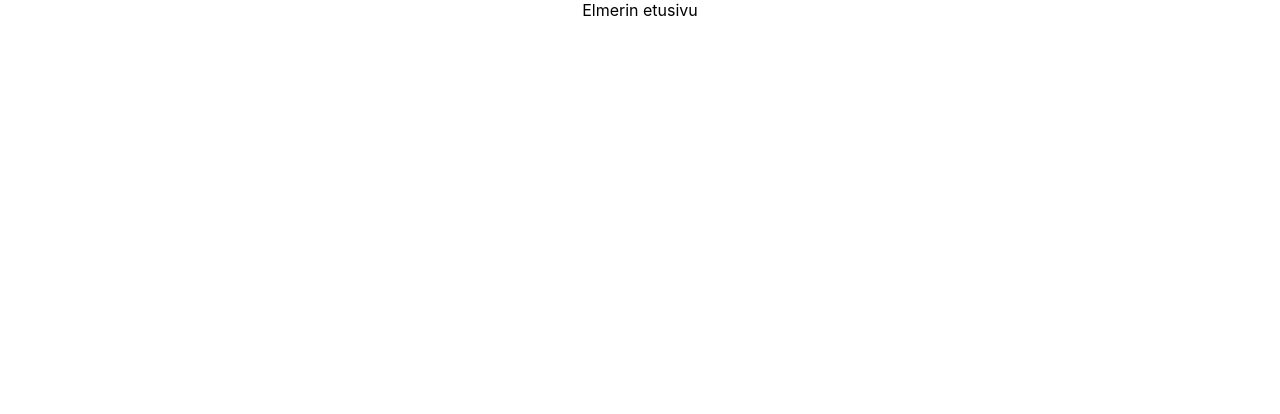
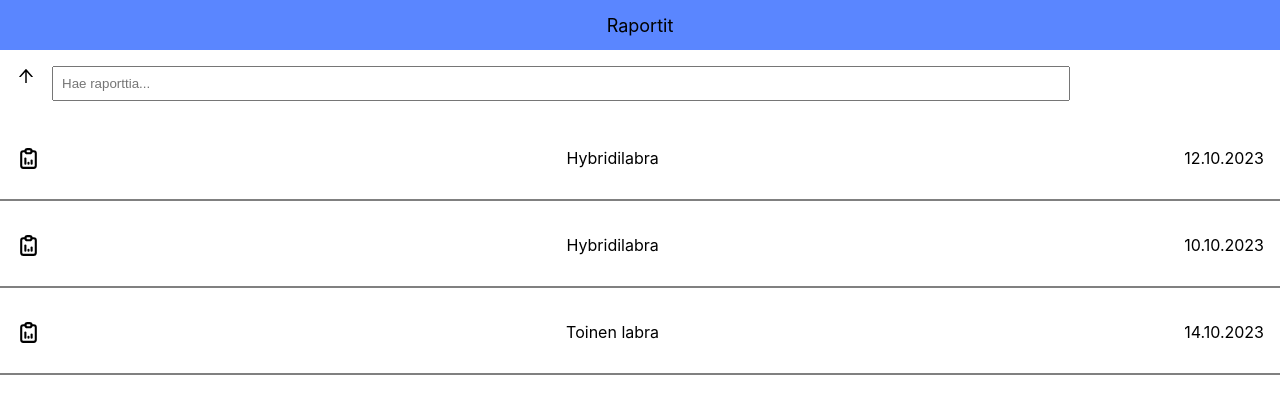
Before and after one commit to t9uuar00/Elmeri, a React (Create React App) app in the folder elmeri/: page / in a window 1280 px wide. Shown: the top 414 px of the page. Built offline with nearby package versions, Linux system fonts and the light colour scheme.

Commit message:
alustava sivu raporttihistorialle

```diff
--- a/elmeri/package.json
+++ b/elmeri/package.json
@@ -8,6 +8,7 @@
     "@testing-library/user-event": "^13.5.0",
     "react": "^18.2.0",
     "react-dom": "^18.2.0",
+    "react-icons": "^4.11.0",
     "react-scripts": "5.0.1",
     "web-vitals": "^2.1.4"
   },
--- a/elmeri/src/App.css
+++ b/elmeri/src/App.css
@@ -6,3 +6,53 @@
   height: 40vmin;
   pointer-events: none;
 }
+
+.Raporttihistoria-container{
+
+  display: flex;
+  flex-direction: column;
+  justify-content: center;
+  height: 100%;
+
+}
+
+.Raportti-header{
+  display: flex;
+  align-items: center;
+  justify-content: center;
+  background-color: rgb(90, 134, 255);
+  height: 50px;
+  text-align: center;
+  font-size: large;
+}
+
+.Raportti-sorting{
+
+  display: flex;
+  flex-direction: row;
+  justify-content: start;
+  width: auto;
+  height: fit-content;
+  padding: 1rem;
+
+
+}
+.Raporttikortti{
+
+  display: flex;
+  flex-direction: row;
+  flex-wrap: wrap;
+  justify-content: space-between;
+  align-items: center;
+  padding: 1rem;
+  height: 50px;
+  margin-bottom: 0.2em;
+  border-bottom: 2px solid grey;
+}
+
+input{
+
+  width: 80%;
+  padding: 0.5rem;
+  margin-left: 1rem;
+}
--- a/elmeri/src/App.js
+++ b/elmeri/src/App.js
@@ -1,10 +1,12 @@
 import './App.css';
 import Etusivu from './components/Etusivu';
+import RaporttiHistoria from './components/RaporttiHistoria';
+import RaporttiKortti from './components/RaporttiKortti';
 
 function App() {
   return (
     <div className="App">
-      <Etusivu></Etusivu>
+      <RaporttiHistoria/>
     </div>
   );
 }
--- /dev/null
+++ b/elmeri/src/components/RaporttiHistoria.jsx
@@ -0,0 +1,45 @@
+import React, { useState } from 'react'
+import RaporttiKortti from './RaporttiKortti'
+import { AiOutlineArrowDown, AiOutlineArrowUp } from "react-icons/ai";
+
+//Sivu, joka näyttää tehdyt raportit
+export default function RaporttiHistoria() {
+
+    const [isArrowDown, setArrowState] = useState(false)
+    const [textValue, setTextValue] = useState("")
+
+    let ArrowIcon = <AiOutlineArrowDown/>
+
+    let testArray = [
+    {"id": "abc", "tila": "Hybridilabra", "pvm": "12.10.2023"},
+    {"id": "bcd", "tila": "Hybridilabra", "pvm": "10.10.2023"},
+    {"id": "aaa", "tila": "Toinen labra", "pvm": "14.10.2023"}]
+
+  return (
+    <div className='Raporttihistoria-container'>
+    <div className='Raportti-header'>Raportit</div>
+    <div className='Raportti-sorting'>
+    {isArrowDown ? <AiOutlineArrowDown size={20} onClick={() => setArrowState(!isArrowDown)}/> : <AiOutlineArrowUp size={20} onClick={() => setArrowState(!isArrowDown)}/>}
+    <input placeholder='Hae raporttia...' value={textValue} onChange={e => setTextValue(e.target.value)}></input>
+    </div>
+    <div>
+    {testArray.map((raportti) => (
+        <RaporttiKortti tiedot={raportti} key={raportti.id}/>
+    ))}
+    </div>
+    </div>
+  )
+}
+
+function sorReportsByDate(isArrowDown){
+
+    //Päivitä reportti itemit päivämäärän mukaan
+    if(isArrowDown){
+
+        //Firestore query newest first(?) Tai lajittelu täällä
+    }
+    else{
+
+        //Firestore query oldest first(?)
+    }
+}
--- /dev/null
+++ b/elmeri/src/components/RaporttiKortti.jsx
@@ -0,0 +1,14 @@
+import React from 'react'
+import '../App.css';
+import { TbReportAnalytics } from "react-icons/tb";
+
+//Yksittäisen raportin tiedot
+export default function RaporttiKortti(props) {
+  return (
+    <div className='Raporttikortti' onClick={ () => {} /**nagivaatio kortin id:n perusteella**/}>
+        <TbReportAnalytics size={25}/>
+        <div>{props.tiedot.tila}</div>
+        <div>{props.tiedot.pvm}</div>
+    </div>
+  )
+}
```
Also changed, not shown: 1 other file (tests, documents, lock files or other folders).
